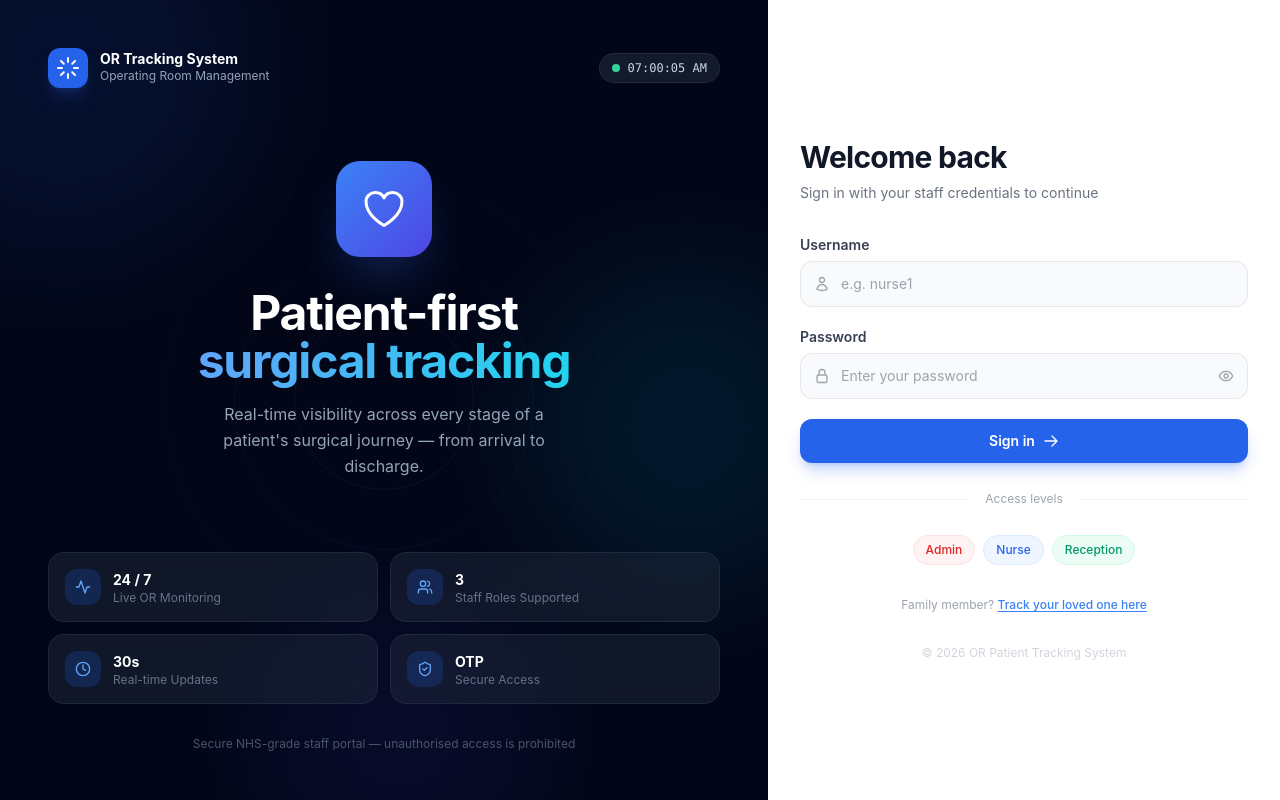
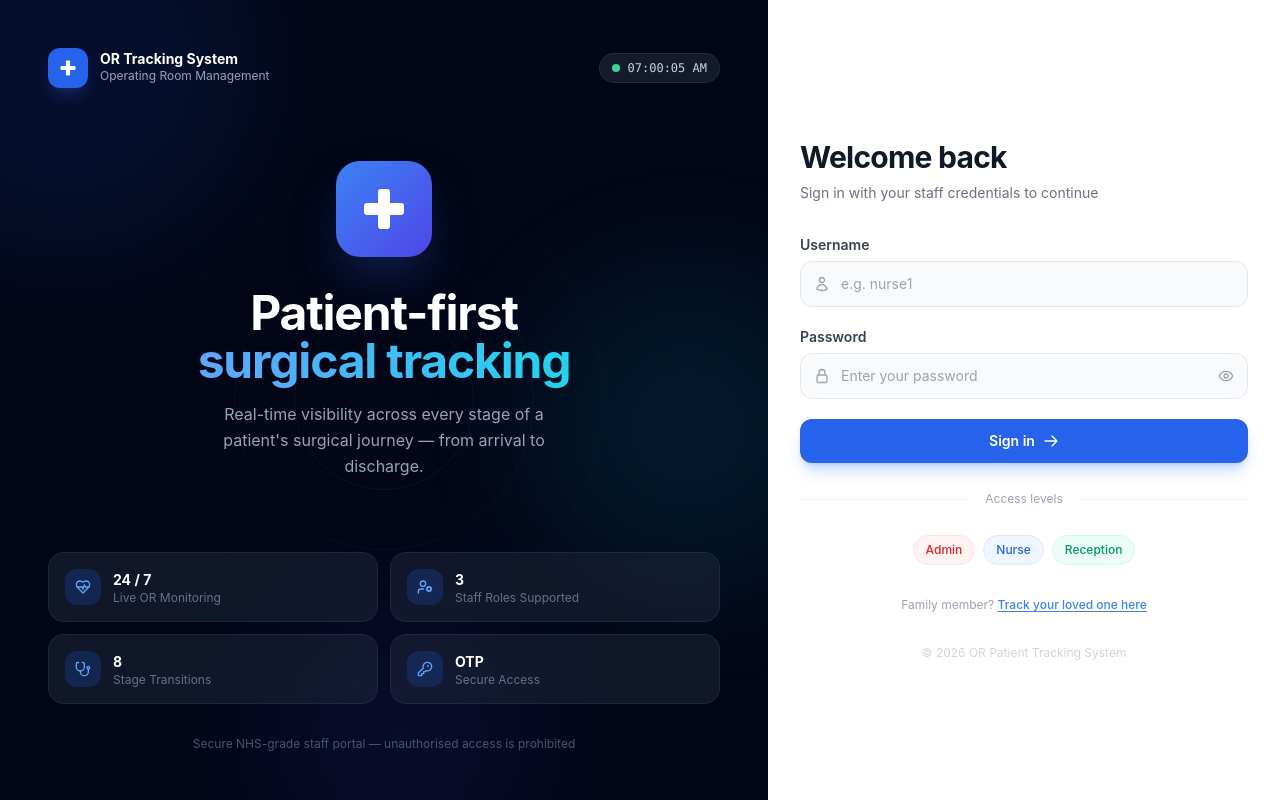
Before and after one commit to Hasan-Badaood/or-tracking-system, a React (Vite) app in the folder client/: page /login in a window 1280 px wide. Built offline with nearby package versions, Linux system fonts and the light colour scheme.

Commit message:
Replace generic icons on login page with medical-specific ones

```diff
--- a/client/src/pages/LoginPage.tsx
+++ b/client/src/pages/LoginPage.tsx
@@ -1,13 +1,13 @@
 import React, { useState, useEffect } from 'react';
 import { useNavigate } from 'react-router-dom';
 import { authAPI } from '@/api/auth';
-import { Loader2, Eye, EyeOff, ShieldCheck, Activity, Clock, Users } from 'lucide-react';
+import { Loader2, Eye, EyeOff, Stethoscope, HeartPulse, KeyRound, UserCog } from 'lucide-react';
 
 const STATS = [
-  { icon: Activity, label: 'Live OR Monitoring', value: '24 / 7' },
-  { icon: Users,    label: 'Staff Roles Supported', value: '3' },
-  { icon: Clock,    label: 'Real-time Updates', value: '30s' },
-  { icon: ShieldCheck, label: 'Secure Access', value: 'OTP' },
+  { icon: HeartPulse,   label: 'Live OR Monitoring', value: '24 / 7' },
+  { icon: UserCog,      label: 'Staff Roles Supported', value: '3' },
+  { icon: Stethoscope,  label: 'Stage Transitions', value: '8' },
+  { icon: KeyRound,     label: 'Secure Access', value: 'OTP' },
 ];
 
 // Soft pulse rings in the background (purely decorative)
@@ -83,8 +83,10 @@ export const LoginPage: React.FC = () => {
         {/* Top: logo row */}
         <div className="relative z-10 flex items-center gap-3">
           <div className="w-10 h-10 rounded-xl bg-blue-600 flex items-center justify-center shadow-lg shadow-blue-900/50">
-            <svg viewBox="0 0 24 24" fill="none" className="w-6 h-6 text-white" stroke="currentColor" strokeWidth={2}>
-              <path strokeLinecap="round" strokeLinejoin="round" d="M12 2v4m0 12v4M4.93 4.93l2.83 2.83m8.48 8.48 2.83 2.83M2 12h4m12 0h4M4.93 19.07l2.83-2.83m8.48-8.48 2.83-2.83" />
+            {/* Surgical cross small */}
+            <svg viewBox="0 0 24 24" fill="currentColor" className="w-5 h-5 text-white">
+              <rect x="9.5" y="3" width="5" height="18" rx="1.2" />
+              <rect x="3" y="9.5" width="18" height="5" rx="1.2" />
             </svg>
           </div>
           <div>
@@ -102,8 +104,10 @@ export const LoginPage: React.FC = () => {
         {/* Centre: headline */}
         <div className="relative z-10 text-center">
           <div className="inline-flex items-center justify-center w-24 h-24 rounded-3xl bg-gradient-to-br from-blue-500 to-indigo-600 shadow-2xl shadow-blue-900/60 mb-8">
-            <svg viewBox="0 0 24 24" fill="none" className="w-12 h-12 text-white" stroke="currentColor" strokeWidth={1.5}>
-              <path strokeLinecap="round" strokeLinejoin="round" d="M21 8.25c0-2.485-2.099-4.5-4.688-4.5-1.935 0-3.597 1.126-4.312 2.733-.715-1.607-2.377-2.733-4.313-2.733C5.1 3.75 3 5.765 3 8.25c0 7.22 9 12 9 12s9-4.78 9-12z" />
+            {/* Surgical cross */}
+            <svg viewBox="0 0 24 24" fill="currentColor" className="w-12 h-12 text-white">
+              <rect x="9" y="2" width="6" height="20" rx="1.5" />
+              <rect x="2" y="9" width="20" height="6" rx="1.5" />
             </svg>
           </div>
           <h1 className="text-4xl xl:text-5xl font-bold text-white leading-tight tracking-tight">
@@ -148,8 +152,9 @@ export const LoginPage: React.FC = () => {
           {/* Mobile-only logo */}
           <div className="lg:hidden flex items-center gap-2 mb-10 justify-center">
             <div className="w-8 h-8 rounded-lg bg-blue-600 flex items-center justify-center">
-              <svg viewBox="0 0 24 24" fill="none" className="w-5 h-5 text-white" stroke="currentColor" strokeWidth={2}>
-                <path strokeLinecap="round" strokeLinejoin="round" d="M21 8.25c0-2.485-2.099-4.5-4.688-4.5-1.935 0-3.597 1.126-4.312 2.733-.715-1.607-2.377-2.733-4.313-2.733C5.1 3.75 3 5.765 3 8.25c0 7.22 9 12 9 12s9-4.78 9-12z" />
+              <svg viewBox="0 0 24 24" fill="currentColor" className="w-4 h-4 text-white">
+                <rect x="9.5" y="3" width="5" height="18" rx="1.2" />
+                <rect x="3" y="9.5" width="18" height="5" rx="1.2" />
               </svg>
             </div>
             <span className="font-bold text-gray-900">OR Tracking System</span>
```
